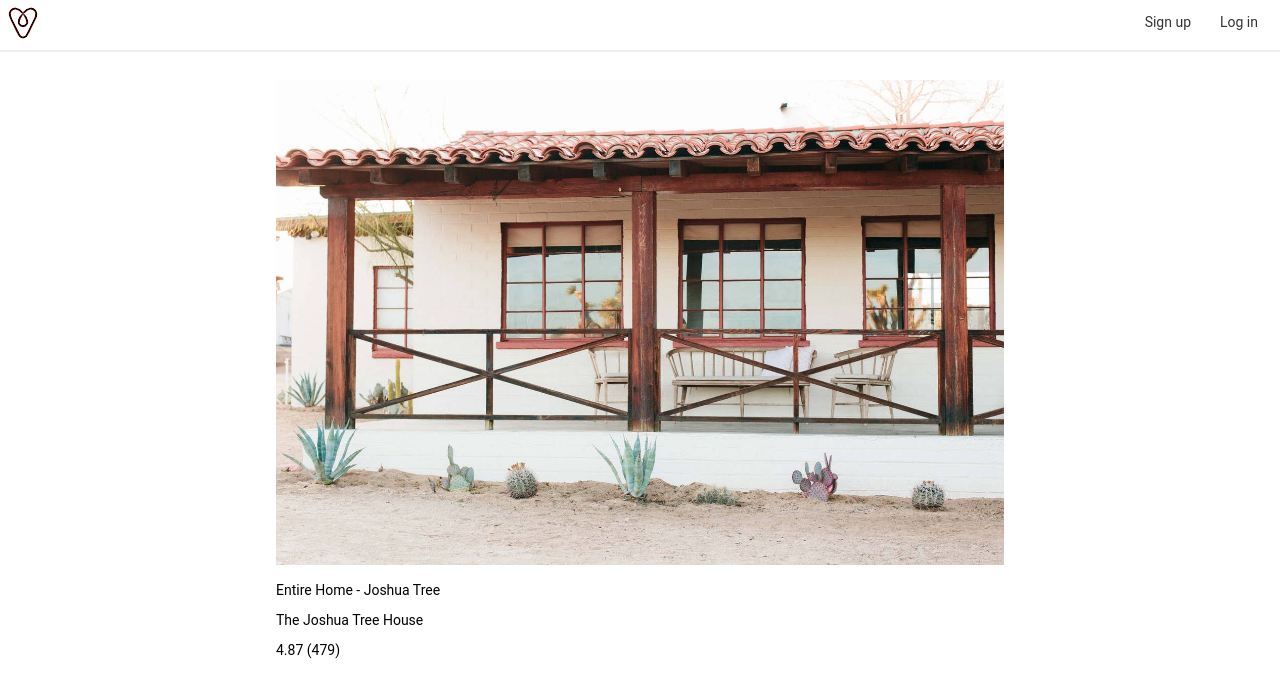
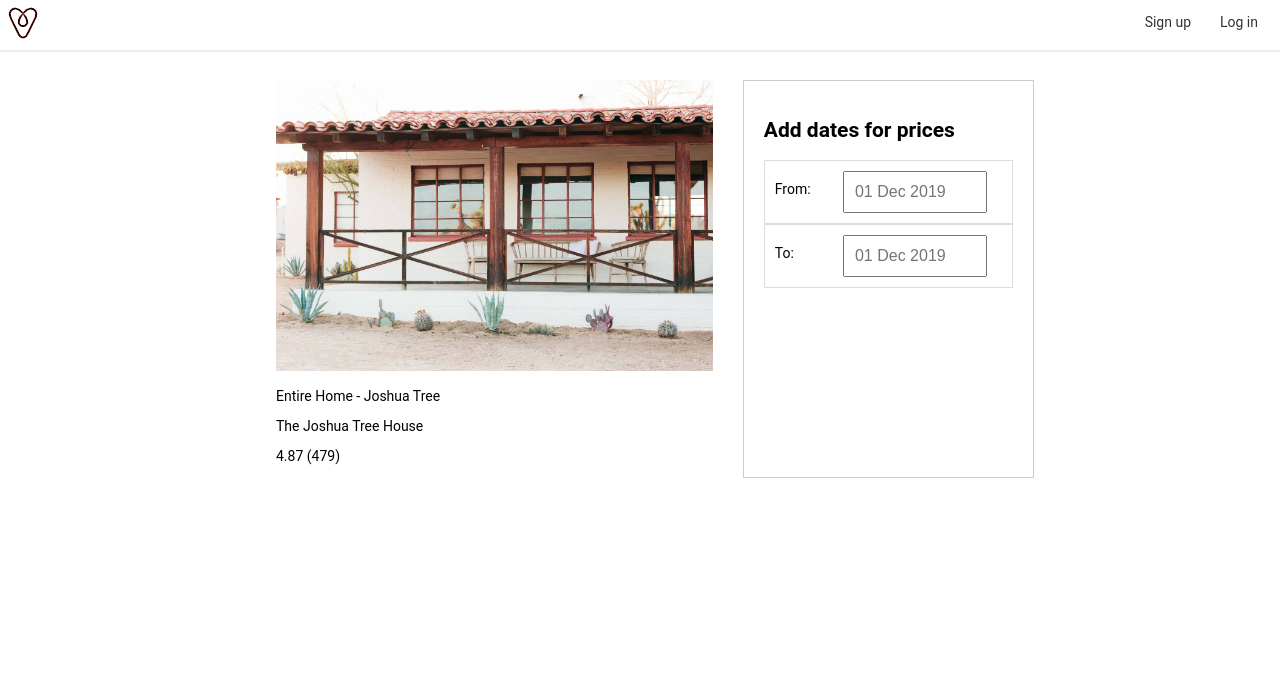
Before and after one commit to neporshiso/next-bnb, a Next.js app: page /houses/1523 in a window 1280 px wide. Shown: the top 696 px of the page. Built offline with nearby package versions, Linux system fonts and the light colour scheme.

Commit message:
stopping point for now

```diff
--- /dev/null
+++ b/components/DateRangePicker.js
@@ -0,0 +1,83 @@
+import DayPickerInput from "react-day-picker/DayPickerInput";
+import "react-day-picker/lib/style.css";
+import dateFnsFormat from "date-fns/format";
+import dateFnsParse from "date-fns/parse";
+import { DateUtils } from "react-day-picker";
+import { useState } from "react";
+
+const parseDate = (str, format, locale) => {
+    const parsed = dateFnsParse(str, format, new Date(), { locale })
+    return DateUtils.isDate(parsed) ? parsed : null
+  }
+
+const formatDate = (date, format, locale) =>
+    dateFnsFormat(date, format, { locale });
+
+const format = "dd MMM yyyy";
+
+export default () => {
+    const [startDate, setStartDate] = useState(new Date())
+    const [endDate, setEndDate] = useState(new Date())
+
+    return (
+        <div className="date-range-picker-container">
+            <div>
+                <label>From:</label>
+                <DayPickerInput
+                    formatDate={formatDate}
+                    format={format}
+                    parseDate={parseDate}
+                    placeholder={`${dateFnsFormat(new Date(), format)}`}
+                    dayPickerProps={{
+                        modifiers: {
+                            disabled: {
+                                before: new Date()
+                            }
+                        }
+                    }}
+                    onDayChange={day => {
+                        setStartDate(day)
+                    }}
+                />
+            </div>
+            <div>
+                <label>To:</label>
+                <DayPickerInput
+                    formatDate={formatDate}
+                    format={format}
+                    parseDate={parseDate}
+                    placeholder={`${dateFnsFormat(new Date(), format)}`}
+                    dayPickerProps={{
+                        modifiers: {
+                            disabled: {
+                                before: new Date()
+                            }
+                        }
+                    }}
+                    onDayChange={day => {
+                        setEndDate(day)
+                    }}
+                />
+            </div>
+
+            <style jsx>{`
+                .date-range-picker-container div {
+                    display: grid;
+                    border: 1px solid #ddd;
+                    grid-template-columns: 30% 70%;
+                    padding: 10px;
+                }
+                label {
+                    padding-top: 10px;
+                }
+            `}</style>
+            <style jsx global>{`
+                .DayPickerInput input {
+                    width: 120px;
+                    padding: 10px;
+                    font-size: 16px;
+                }
+            `}</style>
+        </div>
+    );
+};
--- /dev/null
+++ b/next.config.js
@@ -0,0 +1,2 @@
+const withCSS = require("@zeit/next-css");
+module.exports = withCSS();
--- a/package.json
+++ b/package.json
@@ -12,8 +12,11 @@
   "author": "Nep Orshiso",
   "license": "ISC",
   "dependencies": {
+    "@zeit/next-css": "^1.0.1",
+    "date-fns": "^2.8.1",
     "next": "^9.1.4",
     "react": "^16.12.0",
+    "react-day-picker": "^7.4.0",
     "react-dom": "^16.12.0"
   }
 }
--- a/pages/houses/[id].js
+++ b/pages/houses/[id].js
@@ -1,10 +1,12 @@
 import houses from "../houses.json";
 import Head from "next/head";
 import Layout from "../../components/Layout";
+import DateRangePicker from '../../components/DateRangePicker'
 
 const House = props => (
     <Layout
         content={
+            <div className="container">
                 <div>
                     <Head>
                         <title>{props.house.title}</title>
@@ -22,6 +24,25 @@
                         {props.house.rating} ({props.house.reviewsCount})
                     </p>
                 </div>
+
+                <aside>
+                    <h2>Add dates for prices</h2>
+                    <DateRangePicker />
+                </aside>
+
+                <style jsx>{`
+                    .container {
+                        display: grid;
+                        grid-template-columns: 60% 40%;
+                        grid-gap: 30px;
+                    }
+
+                    aside {
+                        border: 1px solid #ccc;
+                        padding: 20px;
+                    }
+                `}</style>
+            </div>
         }
     />
 );
```
Also changed, not shown: components/Layout.js (indentation only), 1 other file (tests, documents, lock files or other folders). Lines whose indentation alone changed are shown as unchanged.
